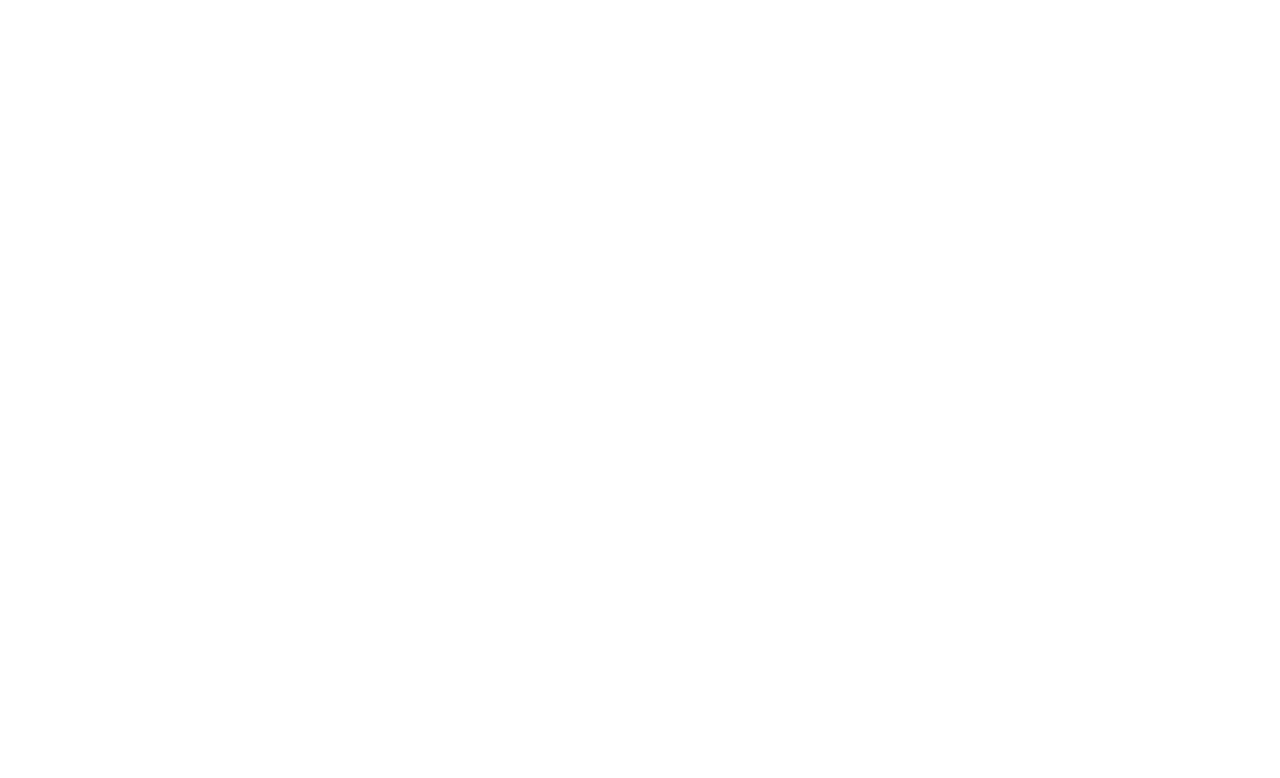
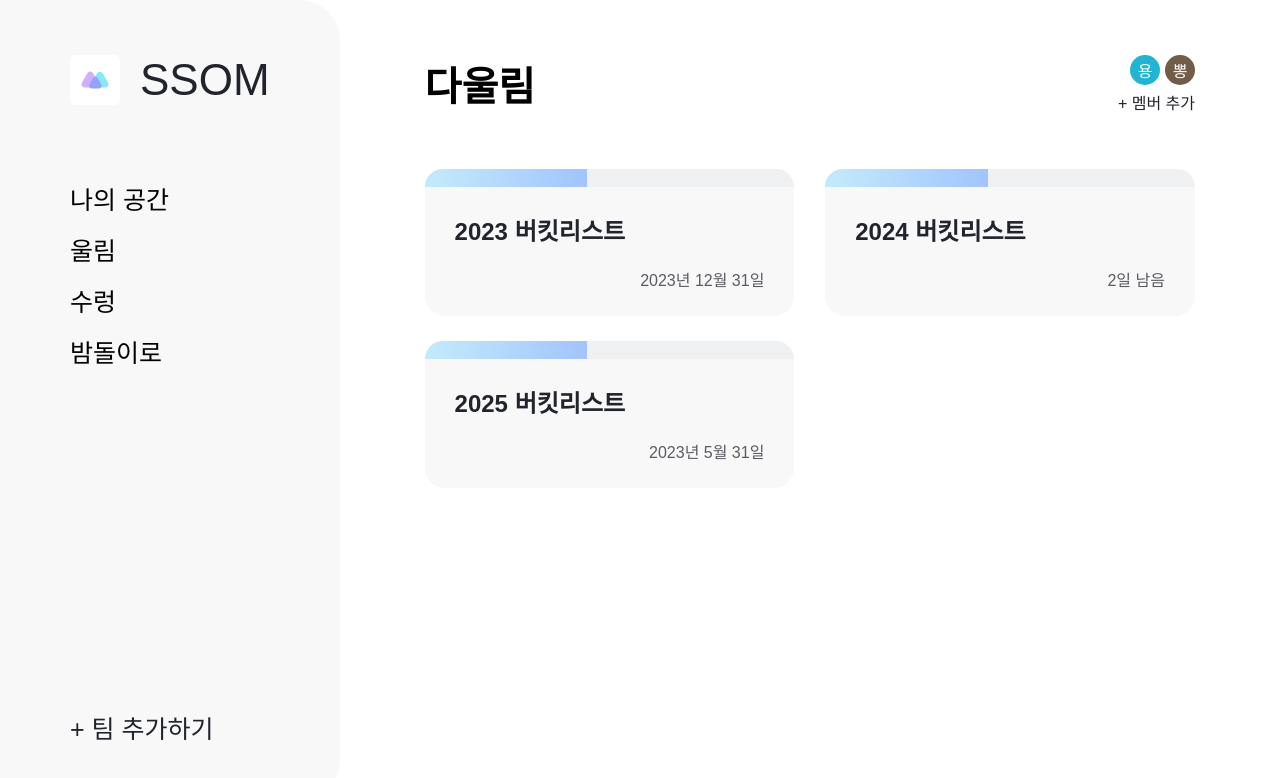
Before and after one commit to deepringing/extremelyssom, a Next.js app: page / in a window 1280 px wide. Shown: the top 778 px of the page. Built offline with nearby package versions, Linux system fonts and the light colour scheme; a web font is replaced by a local one.

Commit message:
ADD :: home

```diff
--- /dev/null
+++ b/components/home/Goal.tsx
@@ -0,0 +1,25 @@
+import styles from "@/styles/components/goal.module.scss";
+import { dateBefore } from '@/utils/DateTimeFormatter';
+import Link from 'next/link';
+
+type Props = {
+  content: string,
+  completedAt: string,
+  progress: number,
+};
+
+export default function Goal({ content, completedAt, progress }: Props) {
+  return (
+    <Link href={`/goal/${content}`} className={styles.goal}>
+      <div className={styles.progress}>
+        <div className={styles.percentage}
+             style={{
+               width: `${progress}%`
+             }}
+        />
+      </div>
+      <p className={styles.title}>{content}</p>
+      <p className={styles.completedAt}>{dateBefore(completedAt)}</p>
+    </Link>
+  )
+}
--- /dev/null
+++ b/components/home/TeamMember.tsx
@@ -0,0 +1,33 @@
+import styles from "@/styles/components/team-member.module.scss";
+
+type Props = {
+  team: {
+    name: string,
+    memberList?: {
+      name: string,
+    }[],
+  },
+}
+export default function TeamMember({ team }: Props) {
+
+  return (
+    <div className={styles.teamMember}>
+      <div className={styles.profiles}>
+        {team.memberList?.map((m, index) => {
+          if (index < 5) {
+            return (
+              <div className={styles.profile}
+                   style={{ backgroundColor: "#" + Math.round(Math.random() * 0xffffff).toString(16) }}>
+                {m.name[0]}
+              </div>
+            )
+          }
+        })
+        }
+      </div>
+      <button className={styles.addMember}>
+        + 멤버 추가
+      </button>
+    </div>
+  )
+}
--- a/pages/index.tsx
+++ b/pages/index.tsx
@@ -1,15 +1,76 @@
 import Head from 'next/head'
+import styles from '@/styles/pages/home.module.scss';
+import SideBar from '@/components/shared/SideBar';
+import TeamMember from '@/components/home/TeamMember';
+import Goal from '@/components/home/Goal';
+
+type Props = {
+  team: {
+    name: string,
+    memberList?: {
+      name: string,
+    }[],
+  },
+  goalList?: {
+    content: string,
+    completedAt: string,
+    progress: number,
+  }[]
+}
 
 export default function Home() {
+  const data: Props = {
+    team: {
+      name: "다울림",
+      memberList: [{
+        name: "용의딸킹유림",
+      }, {
+        name: "뽕뽕뽕"
+      }]
+    },
+    goalList: [
+      {
+        content: "2023 버킷리스트",
+        completedAt: "2023-12-31T15:16:30.431",
+        progress: 44,
+      },
+      {
+        content: "2024 버킷리스트",
+        completedAt: "2023-04-31T15:16:30.431",
+        progress: 44,
+      },
+      {
+        content: "2025 버킷리스트",
+        completedAt: "2023-05-31T15:16:30.431",
+        progress: 44,
+      },
+    ]
+  }
+
   return (
     <>
       <Head>
         <title>쏨</title>
-        <meta name="description" content="ㅍㅣ슝... 츅... 촥... (쏜다는 뜻)" />
-        <meta name="viewport" content="width=device-width, initial-scale=1" />
-        <link rel="icon" href="/favicon.ico" />
       </Head>
-      <main className={""}>
+      <SideBar />
+      <main className={styles.home}>
+        <div className={styles.header}>
+          <p>{data.team.name}</p>
+          {data.team.memberList &&
+            <TeamMember
+              team={data.team}
+            />
+          }
+        </div>
+        <div className={styles.goalList}>
+          {data.goalList?.map(g =>
+            <Goal
+              content={g.content}
+              completedAt={g.completedAt}
+              progress={g.progress}
+            />
+          )}
+        </div>
       </main>
     </>
   )
--- a/pages/login/index.tsx
+++ b/pages/login/index.tsx
@@ -7,7 +7,6 @@
       <Head>
         <title>로그인</title>
       </Head>
-      <div className={styles.wrap}>
       <aside className={styles.sidebar}>
         <img src="/images/logo.svg" alt="logo" />
         <p>다울림</p>
@@ -19,7 +18,6 @@
           <span>구글 계정으로 로그인</span>
         </button>
       </main>
-      </div>
     </>
   )
 }
--- /dev/null
+++ b/styles/components/goal.module.scss
@@ -0,0 +1,45 @@
+@import "../colors";
+
+.goal {
+  width: 48%;
+  border-radius: 20px;
+  position: relative;
+  display: flex;
+  flex-direction: column;
+  gap: 20px;
+  padding: 43px 30px 25px 30px;
+  background-color: $white002;
+
+  .progress {
+    position: absolute;
+    top: 0;
+    left: 0;
+    width: 100%;
+    height: 18px;
+    background-color: $gray001;
+    border-radius: 30px 30px 0 0;
+
+    .percentage {
+      position: absolute;
+      top: 0;
+      left: 0;
+      height: 18px;
+      background: linear-gradient(90deg, #C2E9FB 4.61%, #A1C4FD 100%);
+      border-radius: 30px 0 0 0;
+    }
+  }
+
+  .title {
+    font-weight: 700;
+    font-size: 24px;
+    color: $black001;
+  }
+
+  .completedAt {
+    font-style: normal;
+    font-weight: 500;
+    font-size: 16px;
+    color: $black005;
+    text-align: right;
+  }
+}
--- /dev/null
+++ b/styles/components/team-member.module.scss
@@ -0,0 +1,29 @@
+@import "../colors";
+
+.teamMember {
+  display: flex;
+  flex-direction: column;
+  align-items: flex-end;
+  gap: 5px;
+}
+
+.profiles {
+  display: flex;
+  gap: 5px;
+}
+
+.profile {
+  display: flex;
+  justify-content: center;
+  align-items: center;
+  border-radius: 50%;
+  width: 30px;
+  height: 30px;
+  color: white;
+}
+
+.addMember {
+  font-weight: 300;
+  font-size: 16px;
+  color: $black001;
+}
--- a/styles/globals.scss
+++ b/styles/globals.scss
@@ -41,3 +41,7 @@
     outline: none;
   }
 }
+
+#__next {
+  display: flex;
+}
--- /dev/null
+++ b/styles/pages/home.module.scss
@@ -0,0 +1,26 @@
+@import "../colors";
+
+.home {
+  display: flex;
+  flex-direction: column;
+  padding: 55px 85px;
+  gap: 55px;
+  flex: 1;
+}
+
+.header {
+  display: flex;
+  justify-content: space-between;
+
+  p {
+    font-weight: 700;
+    font-size: 40px;
+  }
+}
+
+.goalList {
+  display: flex;
+  column-gap: 4%;
+  row-gap: 25px;
+  flex-wrap: wrap;
+}
--- a/styles/pages/login.module.scss
+++ b/styles/pages/login.module.scss
@@ -1,8 +1,4 @@
 @import "../colors";
-
-.wrap {
-  display: flex;
-}
 
 .sidebar {
   width: 60vw;
@@ -50,6 +46,7 @@
     display: flex;
     align-items: center;
     justify-content: center;
+    gap: 5px;
 
     img {
       width: 29px;
--- /dev/null
+++ b/utils/DateTimeFormatter.ts
@@ -0,0 +1,21 @@
+export const dateBefore = (params: string) => {
+  const date = new Date(params)
+  let diff = (date.getTime() - new Date().getTime()) / 1000,
+    day_diff = Math.floor(diff / 86400);
+  if (isNaN(day_diff) || day_diff < 0 || day_diff >= 31)
+    return `${date.getFullYear()}년 ${
+      date.getMonth() + 1
+    }월 ${date.getDate()}일`;
+
+  return (
+    (day_diff === 0 &&
+      ((diff < 60 && "곧 종료됨") ||
+        (diff < 120 && "1분 남음") ||
+        (diff < 3600 && Math.floor(diff / 60) + "분 남음") ||
+        (diff < 7200 && "1시간 남음") ||
+        (diff < 86400 && Math.floor(diff / 3600) + "시간 남음"))) ||
+    (day_diff === 1 && "하루 남음") ||
+    (day_diff < 7 && day_diff + "일 남음") ||
+    (day_diff < 31 && Math.ceil(day_diff / 7) + "주 남음")
+  );
+}
```
Lines whose indentation alone changed are shown as unchanged.
